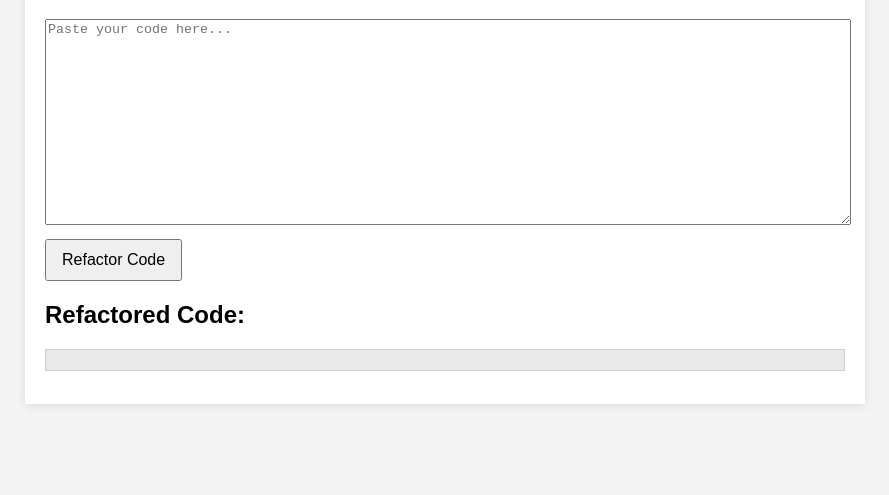
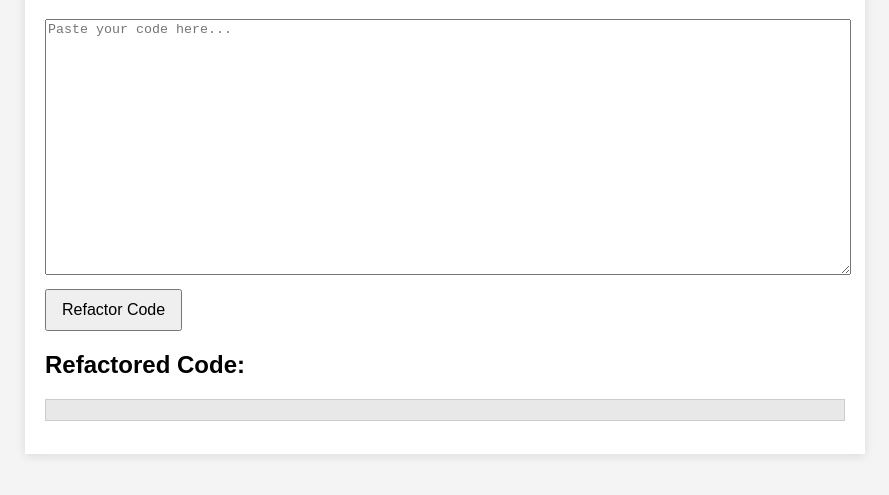
Before and after one commit to tugascrown204/clean-code-refactorer, a plain HTML site: page index.html in a window 1280 px wide. Shown: the part 81-576 px from the top of the page, without its empty margins (195-1084 px from the left). Drawn offline with Linux system fonts and the light colour scheme.

Commit message:
Update textarea height for better design consistency

```diff
--- a/styles.css
+++ b/styles.css
@@ -15,7 +15,7 @@ body {
 
 textarea {
     width: 100%;
-    height: 200px;
+    height: 250px; /* Increased height for better design consistency */
 }
 
 button {
```
